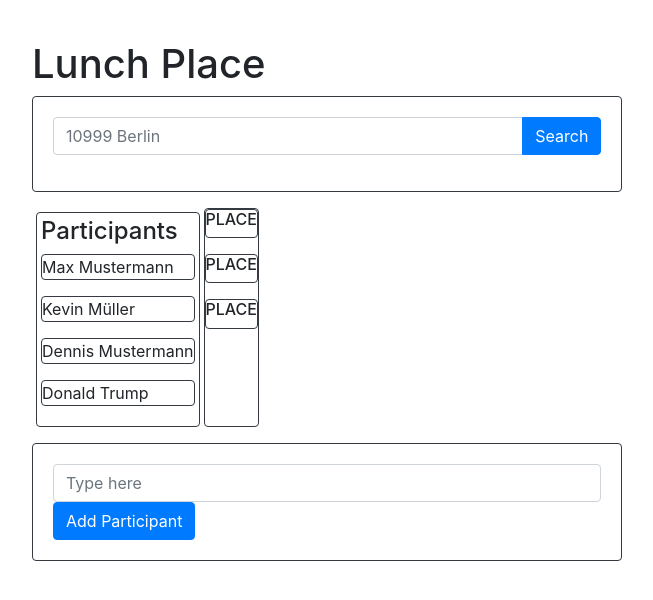
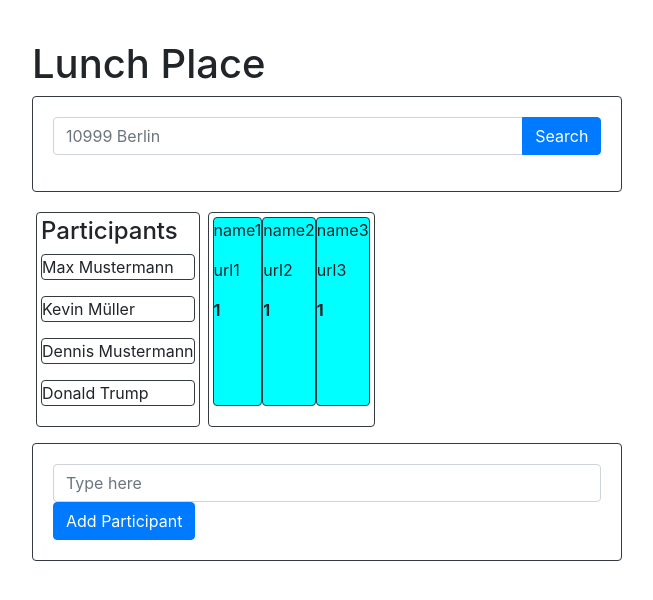
Before and after one commit to alvaroha1/caseStudy8122018, a React (Create React App) app: page / in a window 1280 px wide. Shown: the top 600 px of the page, without its empty margins (8-661 px from the left). Built offline with nearby package versions, Linux system fonts and the light colour scheme; no server answers.

Commit message:
feat: working on adding the places

```diff
--- a/src/App.js
+++ b/src/App.js
@@ -25,7 +25,20 @@ class App extends Component {
   constructor(props) {
     super(props);
     this.state = {
-      places: [],
+      places: [
+        { name: "name1",
+          url: "url1",
+          rating: "1",
+        },
+        { name: "name2",
+        url: "url2",
+        rating: "1",
+        },
+        { name: "name3",
+        url: "url3",
+        rating: "1",
+        },
+      ],
       participants: [
         { name: "Max Mustermann"},
         { name: "Kevin Müller"},
@@ -33,7 +46,7 @@ class App extends Component {
         { name: "Donald Trump"},
       ],
     };
-    this.fetchPlaces();
+    // this.fetchPlaces();
   };
 
   fetchPlaces = () => {
@@ -65,10 +78,10 @@ class App extends Component {
             <ListParticipants participants={this.state.participants} />
           </div>
           <div className="PlacesList">
-            <ListPlaces />
+            <ListPlaces places={this.state.places} />
           </div>
         </div>
-        <AddParticipant addParticipant={this.addParticipant}/>
+        <AddParticipant addParticipant={this.addParticipant} />
       </div>
       </div>
     );
--- a/src/Components/AddParticipant.js
+++ b/src/Components/AddParticipant.js
@@ -23,12 +23,12 @@ class AddParticipant extends React.Component {
           <div className="card-body text-dark">
           <input
               type="text"
-              class="form-control"
+              className="form-control"
               placeholder="Type here"
               onChange={this.onHandle}
               ></input>
               <button
-                class="btn btn-primary"
+                className="btn btn-primary"
                 type="button"
                 id="button-addon2"
                 onClick={this.createParticipant}>Add Participant</button>
--- a/src/Components/ListPlaces.js
+++ b/src/Components/ListPlaces.js
@@ -1,13 +1,18 @@
-import React from 'react';
+import React, { Component } from 'react';
 import LunchPlace from './LunchPlace';
+import '../Styles/ListPlaces.css';
+
 
 class ListPlaces extends React.Component {
   render() {
     return (
-        <div className="card border-dark mb-3">
-          <LunchPlace></LunchPlace>
-          <LunchPlace></LunchPlace>
-          <LunchPlace></LunchPlace>
+        <div className="restaurants card border-dark mb-3">
+          {this.props.places && this.props.places.length > 0
+            ? this.props.places.map (place => {
+              return <LunchPlace key={place.name} name={place.name} url={place.url} rating={place.rating} />
+          })
+          : <h5><p>Information not available</p></h5> }
+
         </div>
     );
   }
--- a/src/Components/LunchPlace.js
+++ b/src/Components/LunchPlace.js
@@ -1,10 +1,13 @@
 import React from 'react';
+import '../Styles/LunchPlace.css';
 
 class LunchPlace extends React.Component {
   render() {
     return (
-        <div className="card border-dark mb-3">
-          <h6>PLACE</h6>
+        <div className="Place card border-dark mb-3">
+          <p>{this.props.name}</p>
+          <p>{this.props.url}</p>
+          <p><strong>{this.props.rating}</strong></p>
         </div>
     );
   }
--- a/src/Components/SearchPlace.js
+++ b/src/Components/SearchPlace.js
@@ -6,16 +6,16 @@ class SearchPlace extends React.Component {
     return (
         <div className="card border-dark mb-3">
           <div className="card-body text-dark">
-          <div class="input-group mb-3">
+          <div className="input-group mb-3">
             <input
               type="text"
-              class="form-control"
+              className="form-control"
               placeholder="10999 Berlin"
               aria-label="10999 Berlin"
               aria-describedby="button-addon2"></input>
-            <div class="input-group-append">
+            <div className="input-group-append">
               <button
-                class="btn btn-primary"
+                className="btn btn-primary"
                 type="button"
                 id="button-addon2">Search</button>
             </div>
--- /dev/null
+++ b/src/Styles/ListPlaces.css
@@ -0,0 +1,6 @@
+.restaurants {
+  margin: 4px;
+  padding: 4px;
+  display: flex;
+  flex-direction: row;
+}
--- /dev/null
+++ b/src/Styles/LunchPlace.css
@@ -0,0 +1,4 @@
+.Place {
+  background-color: aqua;
+
+}
```
